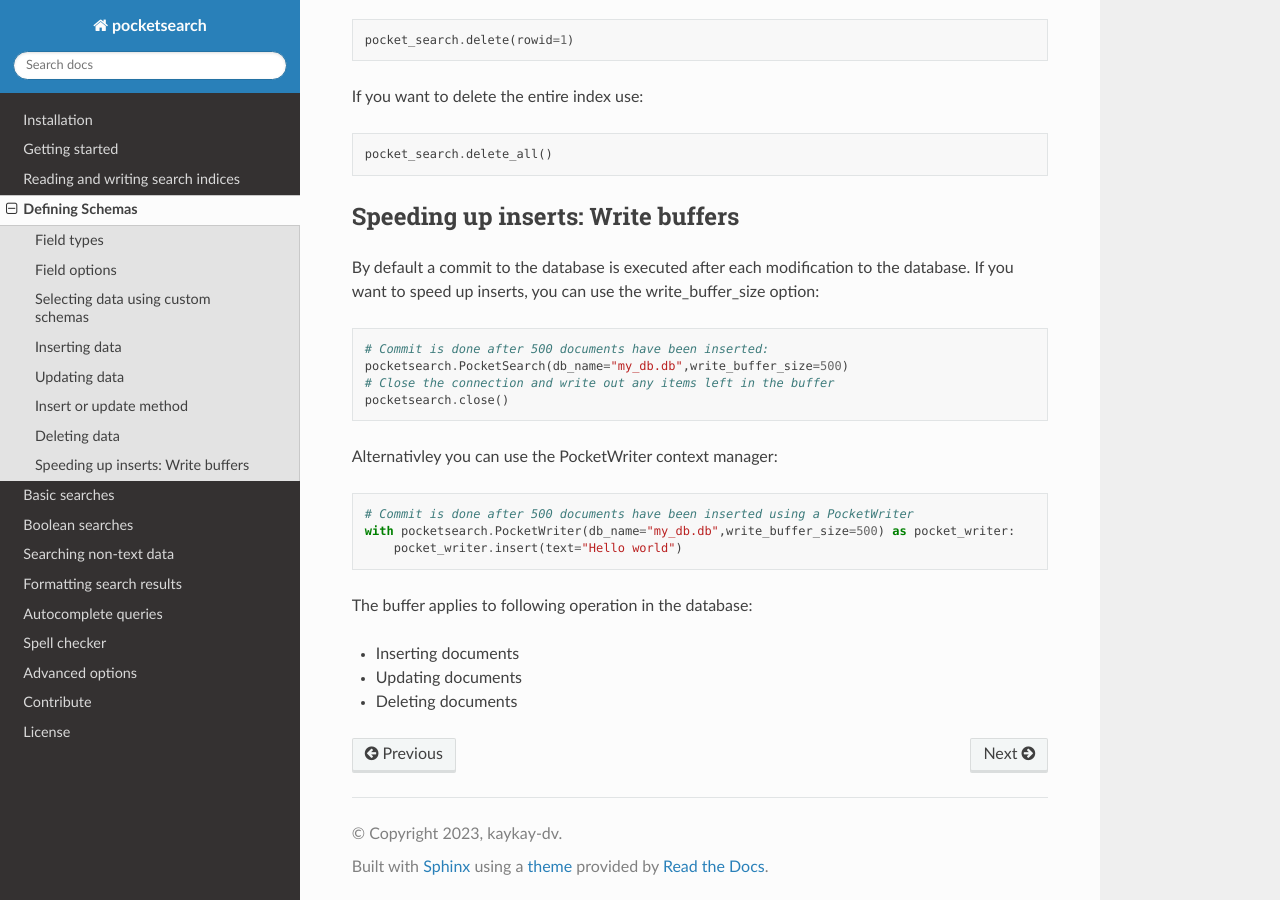
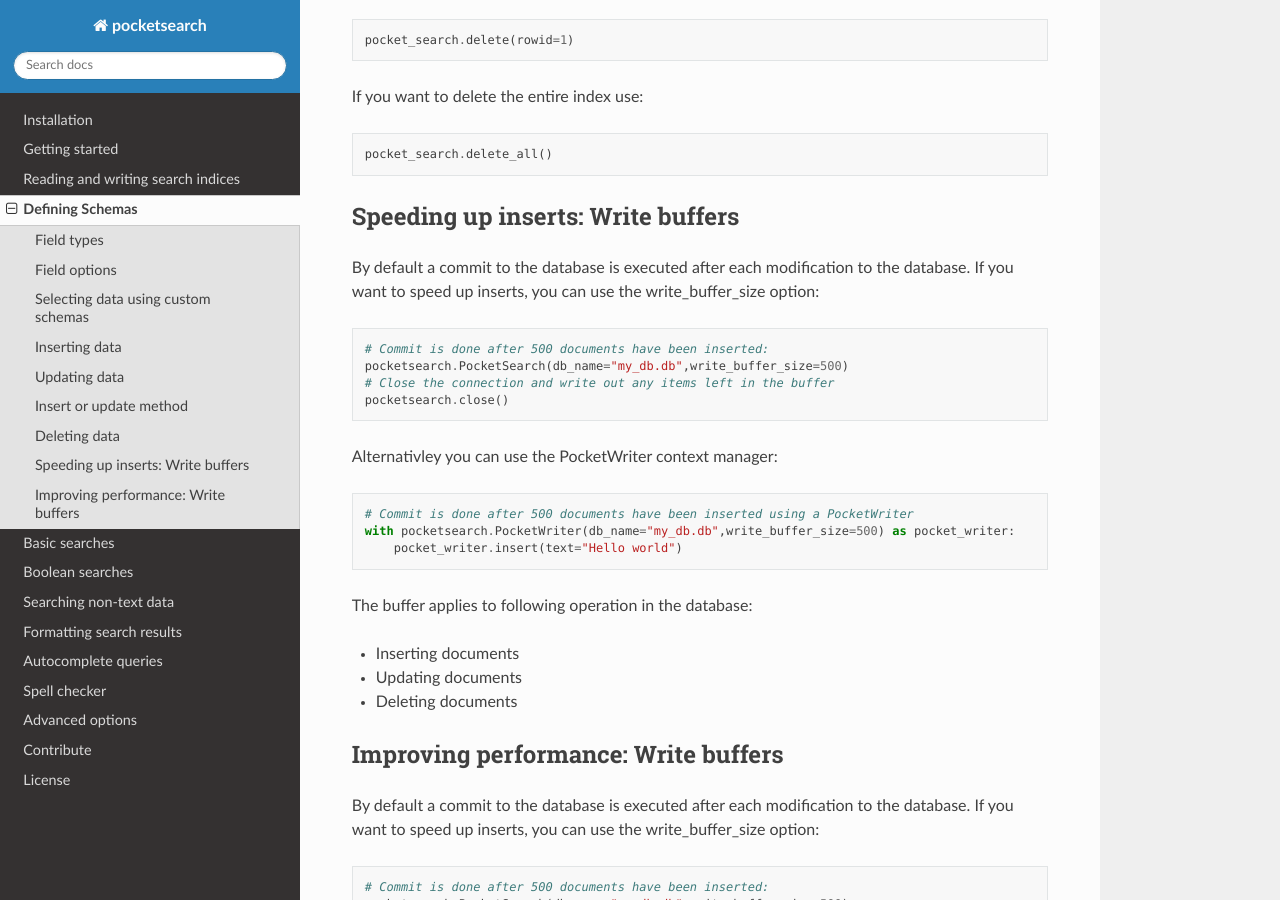
Before and after one commit to kaykay-dv/pocketsearch, a Sphinx documentation site: the page built from docs/schemas.md, in a window 1280 px wide and 900 px high, scrolled down 3118 px. Built offline with Sphinx 7.4.7 and the Read the Docs theme 2.0.0, drawn with Linux system fonts in a browser that asks for light colours.

Commit message:
Updated documentation

````diff
--- a/docs/schemas.md
+++ b/docs/schemas.md
@@ -173,3 +173,29 @@ The buffer applies to following operation in the database:
 * Inserting documents
 * Updating documents
 * Deleting documents
+
+## Improving performance: Write buffers
+
+By default a commit to the database is executed after each modification to the database.
+If you want to speed up inserts, you can use the write_buffer_size option:
+
+```Python
+# Commit is done after 500 documents have been inserted:
+pocketsearch.PocketSearch(db_name="my_db.db",write_buffer_size=500)
+# Close the connection and write out any items left in the buffer
+pocketsearch.close()
+```
+
+Alternativley you can use the PocketWriter context manager:
+
+```Python
+# Commit is done after 500 documents have been inserted using a PocketWriter
+with pocketsearch.PocketWriter(db_name="my_db.db",write_buffer_size=500) as pocket_writer:
+    pocket_writer.insert(text="Hello world")
+```
+
+The buffer applies to following operation in the database:
+
+* Inserting documents
+* Updating documents
+* Deleting documents
````
